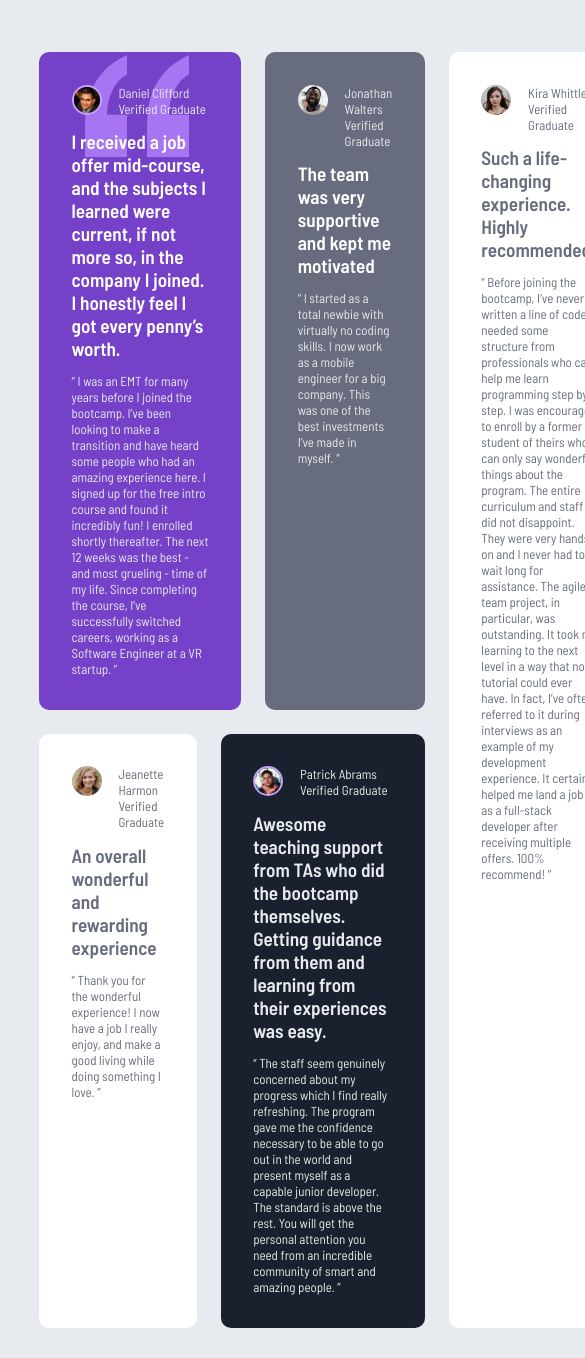
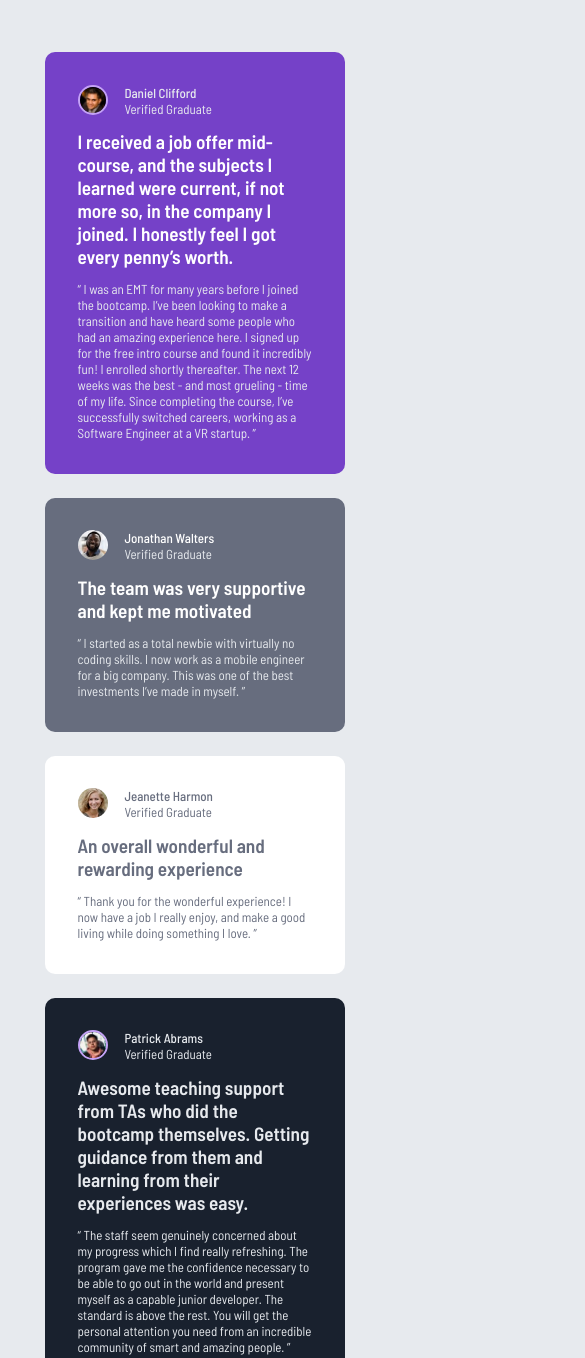
Before and after one commit to KenawMarie/front-testimonials-grid-section, a plain HTML site: page index.html in a window 390 px wide. Shown: the top 1358 px of the page, 585 px wide, since content can reach past the window. Drawn offline with Linux system fonts and the light colour scheme.

Commit message:
add media queries

```diff
--- a/style.css
+++ b/style.css
@@ -62,6 +62,10 @@ body{
     justify-content: space-between;
 }
 
+.avatar-name{
+    font-weight: 500;
+}
+
 .intro-para{
     font-size: 1.2rem;
     font-weight: 600;
@@ -75,7 +79,7 @@ body{
     background-image: url(./images/bg-pattern-quotation.svg);
     background-color: var(--Purple-500);
     background-repeat: no-repeat;
-    background-position: right 4em top 0.2em;
+    background-position: right 4em top 0;
     color: var(--Grey-100);
 }
 
@@ -95,7 +99,8 @@ body{
     color: var(--Grey-100);
 }
 
-.jonathan .intro-para{
+.jonathan .intro-para,
+.jonathan .avatar-name{
     color: var(--White);
 }
 
@@ -139,3 +144,51 @@ body{
     font-size: 1.5rem;
     text-decoration:none ;
 }
+
+.attribution a:hover,
+.attribution a:focus{
+    color: coral;
+    text-decoration:2px var(--Green-400) underline;
+}
+
+/* ======= media queries =========== */
+
+@media screen and (max-width:768px) {
+    .container{
+        grid-template-columns: 400px;
+        grid-template-rows: repeat(8,auto);
+        justify-content: center;
+    }
+
+    .daniel{
+        grid-column: 1;
+        grid-row: 1 / 3;
+        background-image: none;
+    }
+
+    .jonathan{
+        grid-column: 1;
+        grid-row: 3;
+    }
+
+    .jeanette{
+        grid-column: 1;
+        grid-row: 4;
+    }
+
+    .patrick{
+        grid-column: 1;
+        grid-row: 5 / 7;
+    }
+
+    .kira{
+        grid-column: 1;
+        grid-row: 7 / 9;
+    }
+}
+
+@media screen and (max-width:450px) {
+    .container{
+        grid-template-columns: 300px;
+    }
+}
```
